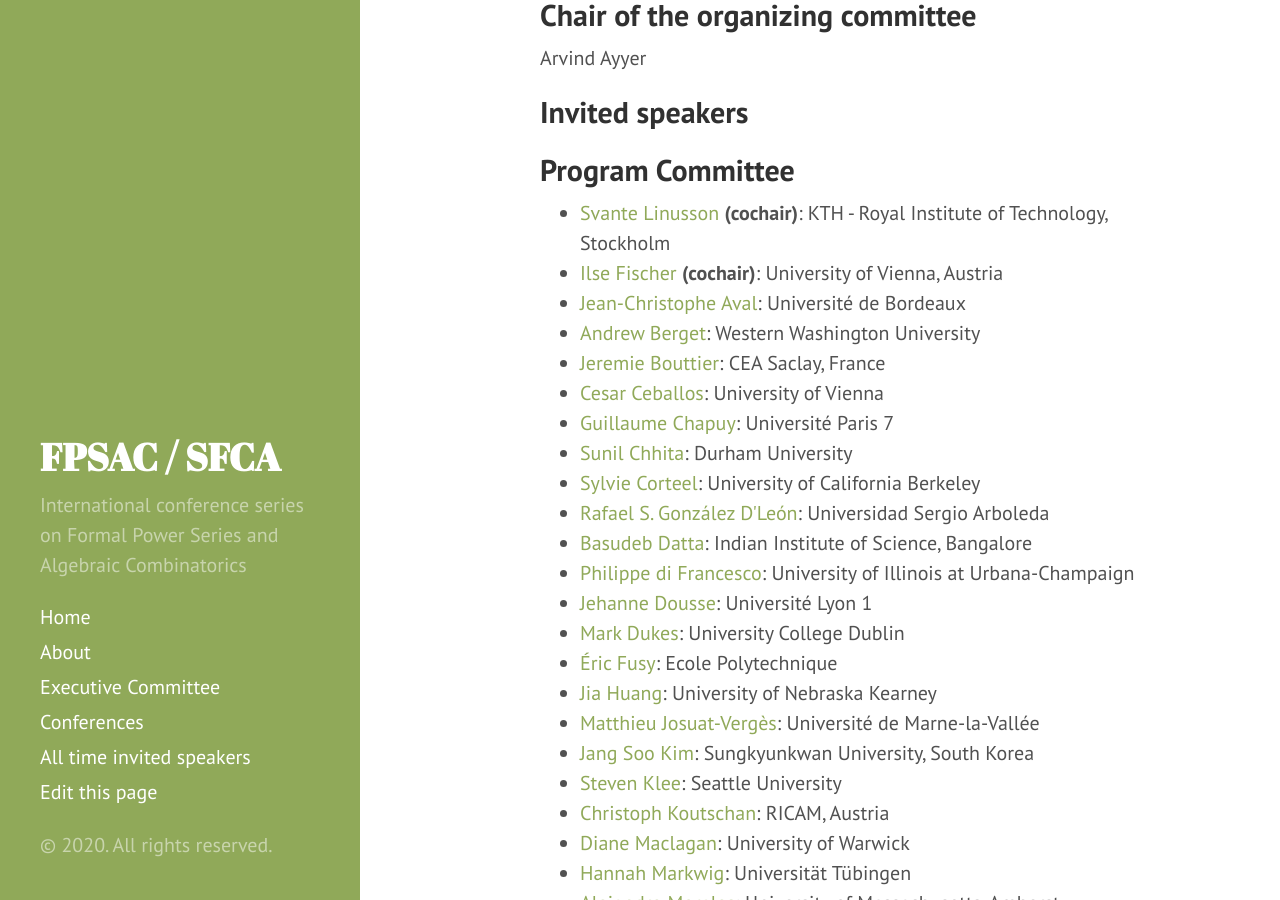
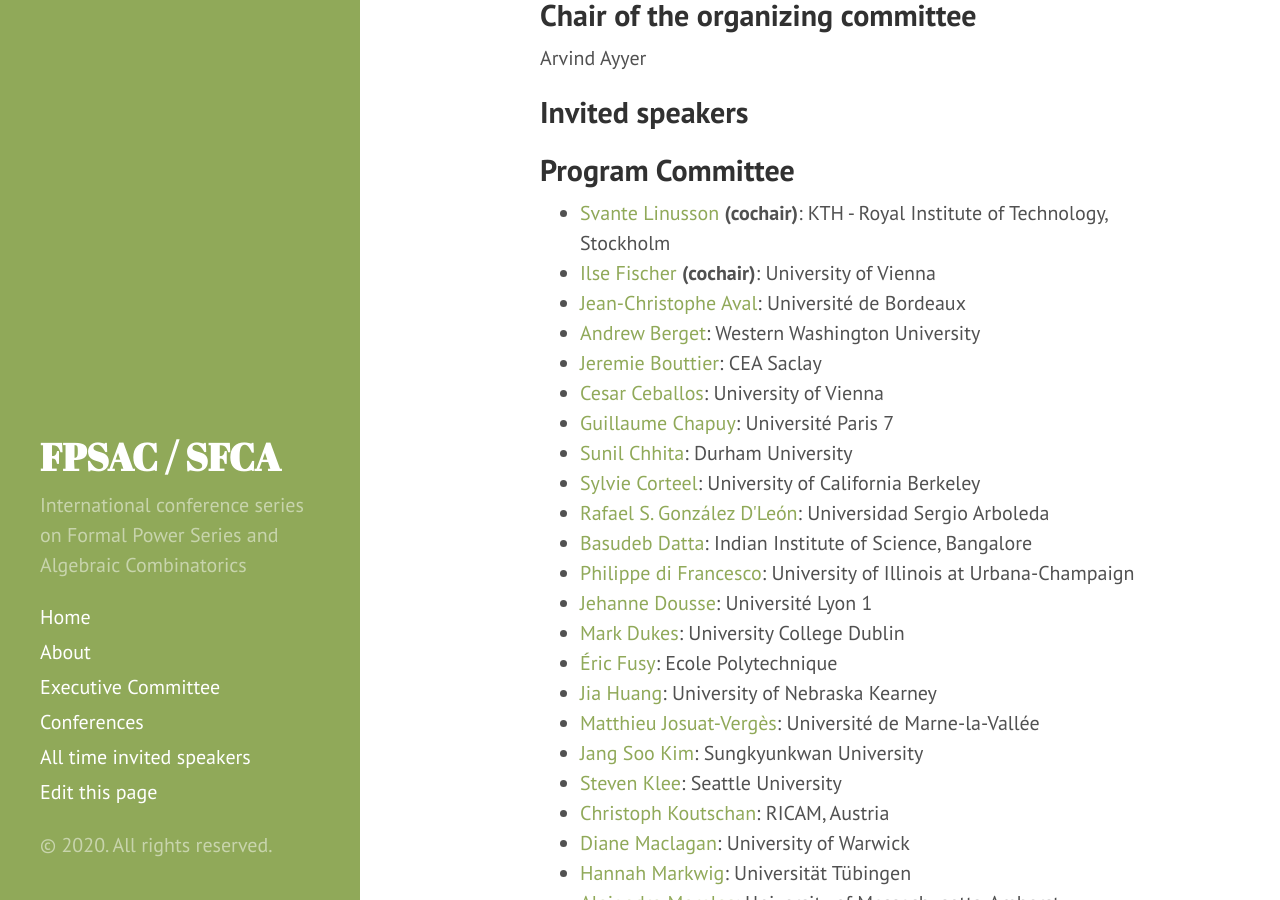
Before and after one commit to FPSAC/FPSAC.github.io, a Jekyll site: the page built from _confs/fpsac-2021.md, in a window 1280 px wide and 900 px high, scrolled down 454 px. Built offline with Jekyll 4.4.1, drawn with Linux system fonts in a browser that asks for light colours.

Commit message:
Minor corrections

```diff
--- a/_confs/fpsac-2021.md
+++ b/_confs/fpsac-2021.md
@@ -17,7 +17,7 @@ program_committee:
   role: cochair
   url: https://people.kth.se/%7elinusson/
 - name: Ilse Fischer
-  affiliation: University of Vienna, Austria
+  affiliation: University of Vienna
   role: cochair
   url: https://www.mat.univie.ac.at/%7eifischer/
 - name: Jean-Christophe Aval
@@ -27,7 +27,7 @@ program_committee:
   affiliation: Western Washington University
   url: http://faculty.wwu.edu/%7ebergeta/
 - name: Jeremie Bouttier
-  affiliation: CEA Saclay, France
+  affiliation: CEA Saclay
   url: https://www.ipht.fr/en/Pisp/jeremie.bouttier/index_en.php
 - name: Cesar Ceballos
   affiliation: University of Vienna
@@ -66,7 +66,7 @@ program_committee:
   affiliation: Université de Marne-la-Vallée
   url: http://igm.univ-mlv.fr/%7ejosuatv/
 - name: Jang Soo Kim
-  affiliation: Sungkyunkwan University, South Korea
+  affiliation: Sungkyunkwan University
   url: https://sites.google.com/site/mathjskim/
 - name: Steven Klee
   affiliation: Seattle University
```
